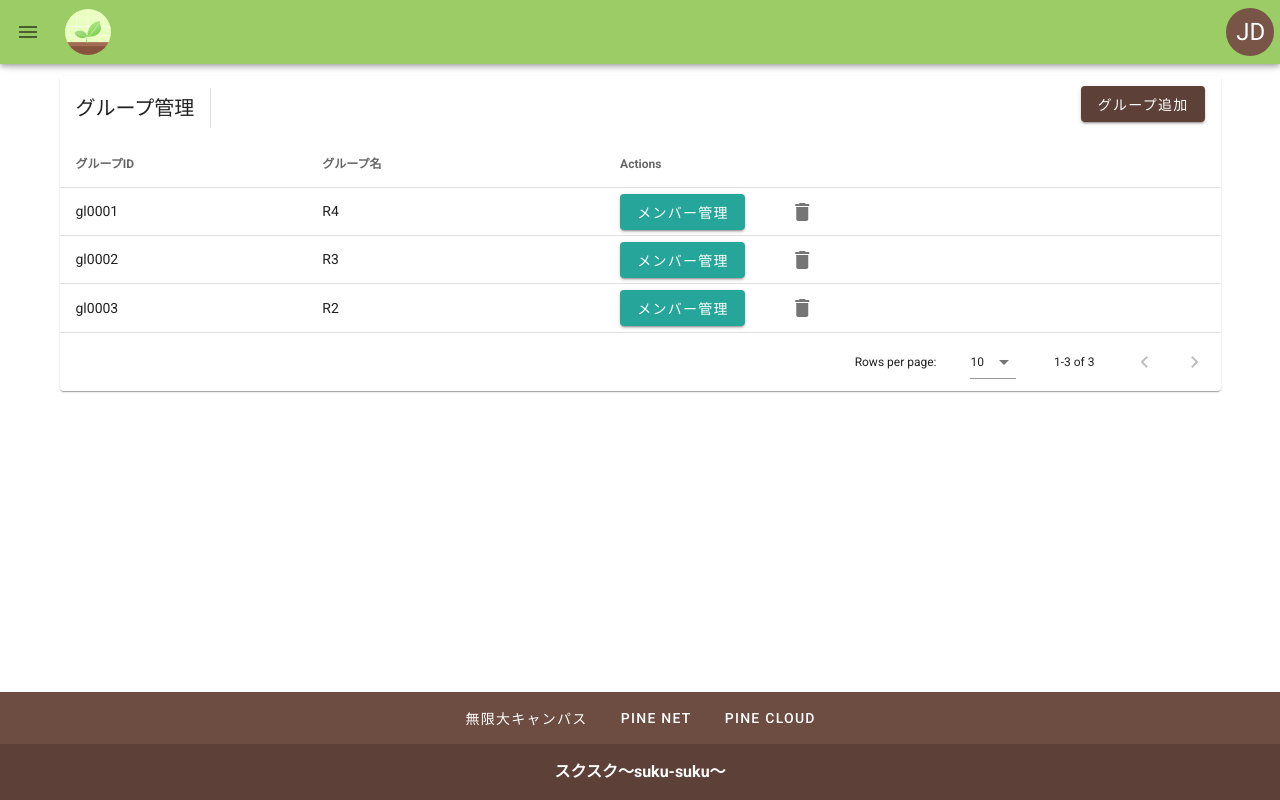
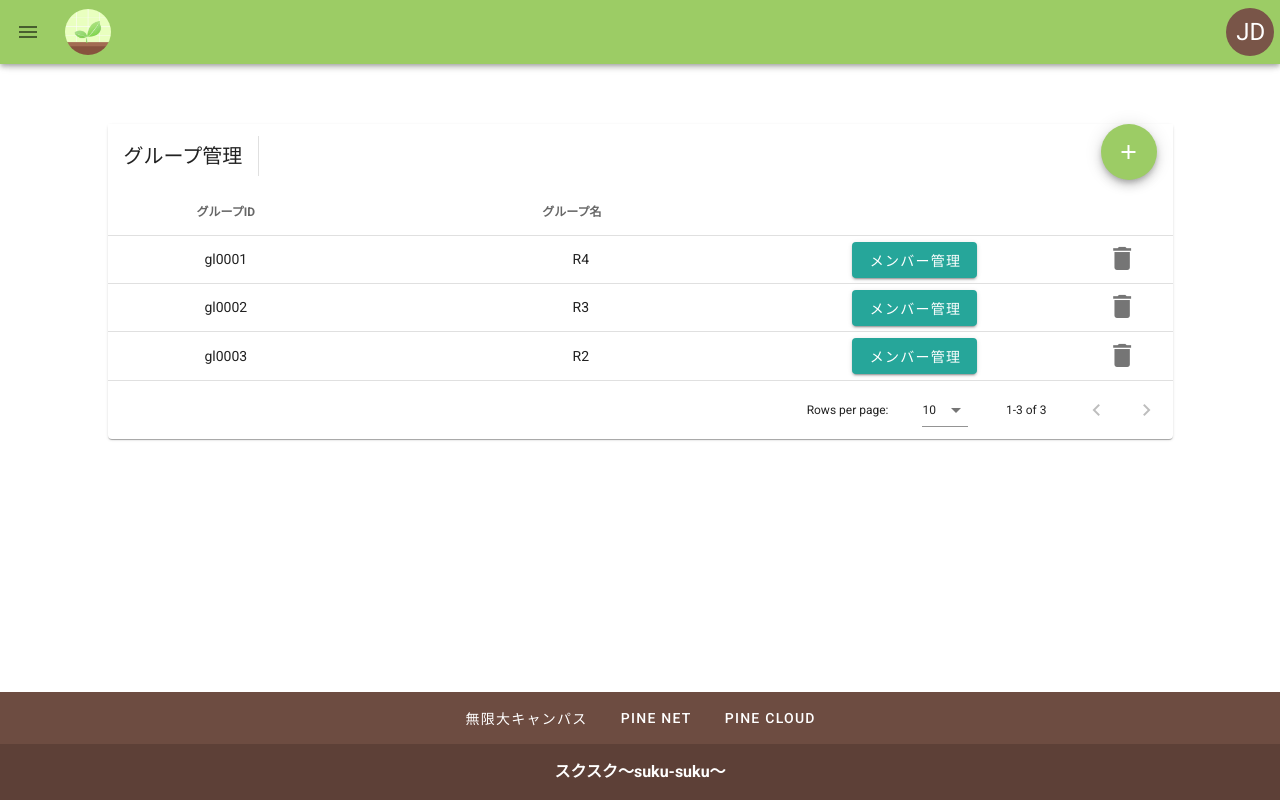
Before and after one commit to kcska1820/sukusuku, a Nuxt app: page /teacher/GroupAdmin in a window 1280 px wide. Built offline with nearby package versions, Linux system fonts and the light colour scheme.

Commit message:
UpdateGroupContents

```diff
--- a/pages/setting2.vue
+++ /dev/null
@@ -1,46 +0,0 @@
-<template>
-<v-card>
-  <v-card-title>
-      theme
-  </v-card-title>
-    <v-list>
-      <v-switch
-          v-model="theme"
-          :prepend-icon="themeIcon"
-        ></v-switch>
-    </v-list>
-    <v-list>
-      <v-switch
-          v-model="theme"
-          :prepend-icon="themeIcon"
-        ></v-switch>
-    </v-list>
-    <v-list>
-      <v-switch
-          v-model="theme"
-          :prepend-icon="themeIcon"
-        ></v-switch>
-    </v-list>
-
-</v-card>
-</template>
-
-<script>
-export default {
-  data () {
-    return {
-      theme:this.$vuetify.theme.dark,
-    }
-  },
-  computed:{
-    themeIcon(){
-      return this.theme ? 'mdi-weather-night' : 'mdi-weather-sunny'
-    }
-  },
-  watch:{
-    theme() {
-      this.$vuetify.theme.dark = this.theme
-    }
-  }
-}
-</script>
--- a/pages/teacher/GroupAdmin.vue
+++ b/pages/teacher/GroupAdmin.vue
@@ -3,7 +3,7 @@
     :headers="headers"
     :items="desserts"
     sort-by="groupadmin"
-    class="elevation-1"
+    class="elevation-1 ma-12"
   >
     <template v-slot:top>
       <v-toolbar
@@ -22,13 +22,16 @@
         >
           <template v-slot:activator="{ on, attrs }">
             <v-btn
-              color="primary"
+              color="accent"
               dark
+              fab
               class="mb-2"
               v-bind="attrs"
               v-on="on"
             >
-              グループ追加
+          <v-icon dark>
+            mdi-plus
+          </v-icon>
             </v-btn>
           </template>
           <v-card>
@@ -77,7 +80,7 @@
                 text
                 @click="save"
               >
-                保存
+                作成
               </v-btn>
             </v-card-actions>
           </v-card>
@@ -99,9 +102,10 @@
     <v-btn
       color="info"
       elevation="2"
-    >メンバー管理</v-btn>&emsp;&emsp;&emsp;
+    >メンバー管理</v-btn>&emsp;&emsp;&emsp;&emsp;&emsp;&emsp;&emsp;&emsp;&emsp;
       <v-icon
         @click="deleteItem(item)"
+        size="2.2em"
       >
         mdi-delete
       </v-icon>
@@ -127,9 +131,11 @@
           align: 'start',
           sortable: false,
           value: 'id',
+          align: "center",
+          width: '200'
         },
-        { text: 'グループ名', value: 'name' },
-        { text: 'Actions', value: 'actions', sortable: false },
+        { text: 'グループ名', value: 'name', align: "center", width: '400'},
+        { text: '', value: 'actions', sortable: false, align: "center", width: '300'},
       ],
       desserts: [],
       editedIndex: -1,
@@ -145,7 +151,7 @@
 
     computed: {
       formTitle () {
-        return this.editedIndex === -1 ? 'New Item' : 'Edit Item'
+        return this.editedIndex === -1 ? '新規グループを作成します' : 'Edit Item'
       },
     },
 
--- a/pages/teacher/GroupMember.vue
+++ b/pages/teacher/GroupMember.vue
@@ -53,7 +53,7 @@
     </template>
     <template v-slot:[`item.actions`]="{ item }">
       <v-icon
-        small
+        size="2.2em"
         @click="deleteItem(item)"
       >
         mdi-delete
@@ -84,7 +84,7 @@
           value: 'id',
         },
         { text: 'ユーザー名', value: 'name' },
-        { text: 'Actions', value: 'actions', sortable: false },
+        { text: '', value: 'actions', sortable: false },
       ],
       desserts: [],
       editedIndex: -1,
--- a/pages/teacher/GroupMemberAdd.vue
+++ b/pages/teacher/GroupMemberAdd.vue
@@ -22,8 +22,10 @@
     class="elevation-1"
     ></v-data-table>
     <br>
+    <v-col cols="12">
     <v-row
-    justify="end"
+    justify="center"
+    max-width="100"
     >
     <v-bottom-sheet
       v-model="sheet"
@@ -36,6 +38,7 @@
           v-bind="attrs"
           v-on="on"
           x-large
+          width="200"
         >
           追加する
         </v-btn>
@@ -66,6 +69,8 @@
       </v-sheet>
     </v-bottom-sheet>
     </v-row>
+    </v-col>
+    <br>
     </v-card>
 </template>
 <script>
@@ -79,8 +84,9 @@
             align: 'start',
             sortable: false,
             value: 'id',
+            align: "center"
           },
-          { text: 'ユーザー名', value: 'name' },
+          { text: 'ユーザー名', value: 'name', align: "center" },
         ],
         sheet: false,
         desserts: [
```
